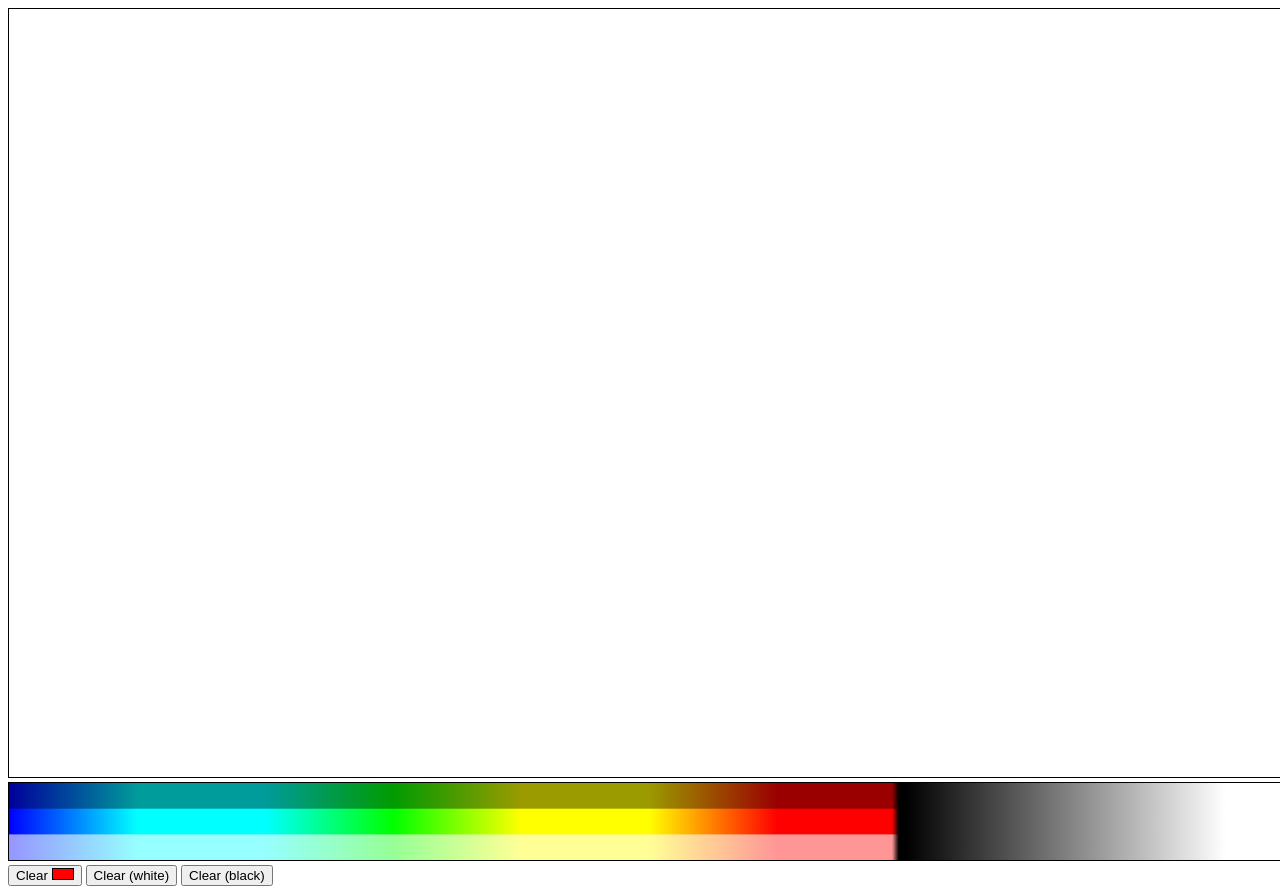
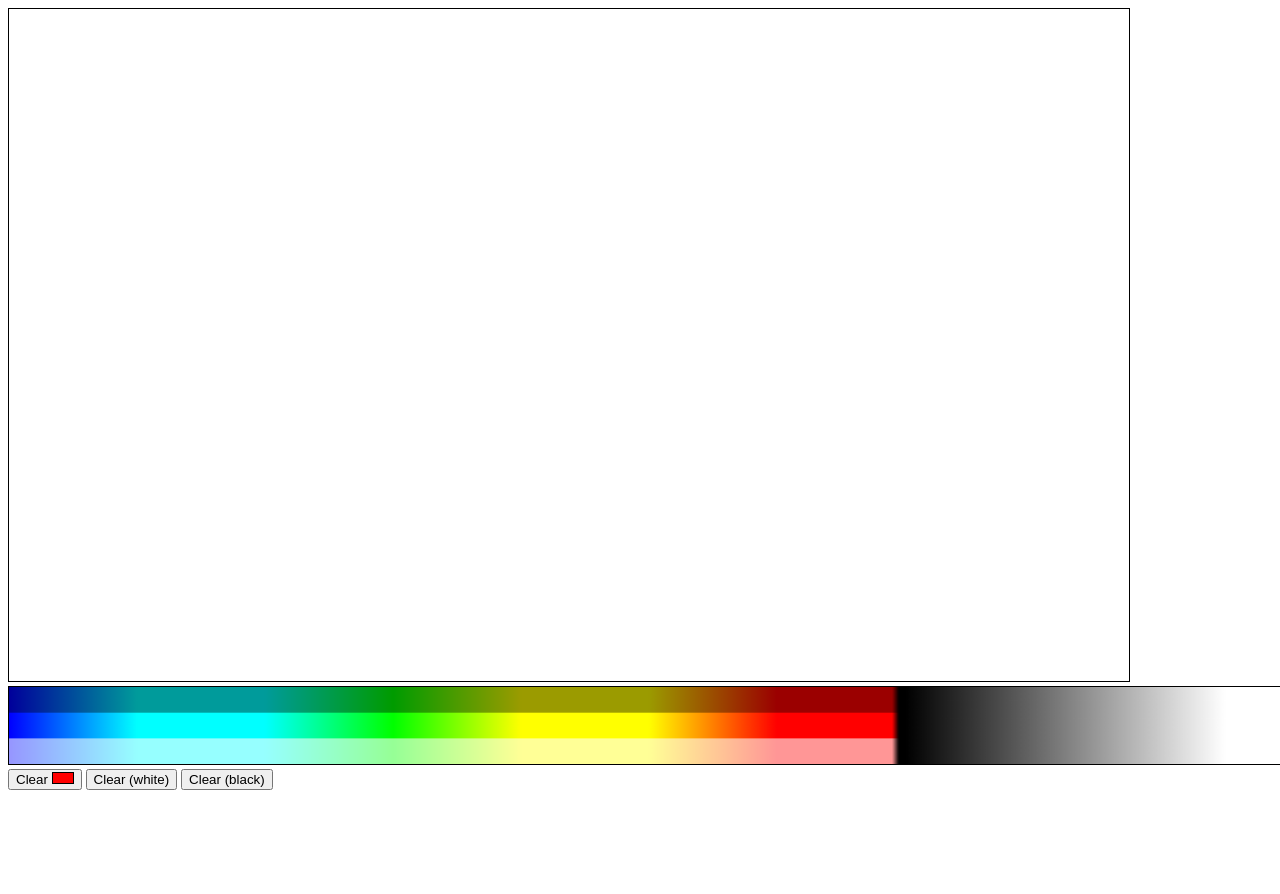
Before and after one commit to heidemn/remote-draw, a website: page frontend/draw.html in a window 1280 px wide. After the commit the page ends 800 px from the top, so only its background shows below. Drawn offline with nearby package versions, Linux system fonts and the light colour scheme; no server answers.

Commit message:
Dynamic canvas size

```diff
--- a/frontend/draw.html
+++ b/frontend/draw.html
@@ -9,8 +9,9 @@
 	</head>
 	<!-- Disables pull-to-refresh but allows overscroll glow effects.
 	     https://developers.google.com/web/updates/2017/11/overscroll-behavior -->
-	<body style="width: 100%; height: 100%; overscroll-behavior-y: contain;">
-		<canvas id="canvas" width="1000" height="600" style="border: 1px solid black; width: 100%; height: auto;">
+	<body style="width: 100%; height: 100%; overflow-x: hidden; overscroll-behavior-y: contain;">
+		<!-- Size is set dynamically in JS. Earlier, used:   width: 100%; height: auto; max-height: 80%; -->
+		<canvas id="canvas" width="1000" height="600" style="border: 1px solid black;">
 		</canvas>
 		<canvas id="palette" width=1000 height="60" style="border: 1px solid black; width: 100%; height: auto; min-height: 45px;">
 		</canvas>
--- a/frontend/draw.js
+++ b/frontend/draw.js
@@ -227,6 +227,29 @@ function getGradient(w, darken, brighten) {
 	return gradient;
 }
 
+function onResize() {
+	const w = window.innerWidth - 16;
+	const h = window.innerHeight - 16;
+	console.log('onResize', w, h);
+
+	const hButtons = 35;
+	const hRem = Math.max(1, Math.round(h - paletteCanvas.clientHeight - hButtons));
+	if (w / hRem > drawCanvas.width / drawCanvas.height) {
+		// screen is wider than canvas -> reduce canvas width
+		const wTarget = Math.round(drawCanvas.width / drawCanvas.height * hRem);
+		drawCanvas.style.width = `${wTarget}px`;
+		drawCanvas.style.height = `${hRem}px`;
+	} else {
+		// screen is taller than canvas -> reduce canvas height
+		const hTarget = Math.round(drawCanvas.height / drawCanvas.width * w);
+		drawCanvas.style.width = `${w}px`;
+		drawCanvas.style.height = `${hTarget}px`;
+	}
+
+	//drawCanvas
+	//paletteCanvas
+}
+
 window.onload = function onload() {
 	socket.emit('join', {
 		gameId,
@@ -261,4 +284,7 @@ window.onload = function onload() {
 	paletteCtx.fillRect(0, 1*h/3, w, h/3);
 	paletteCtx.fillStyle = getGradient(w, 0, 150); //brighten
 	paletteCtx.fillRect(0, 2*h/3, w, h/3);
+
+	window.onresize = onResize;
+	onResize();
 };
```
